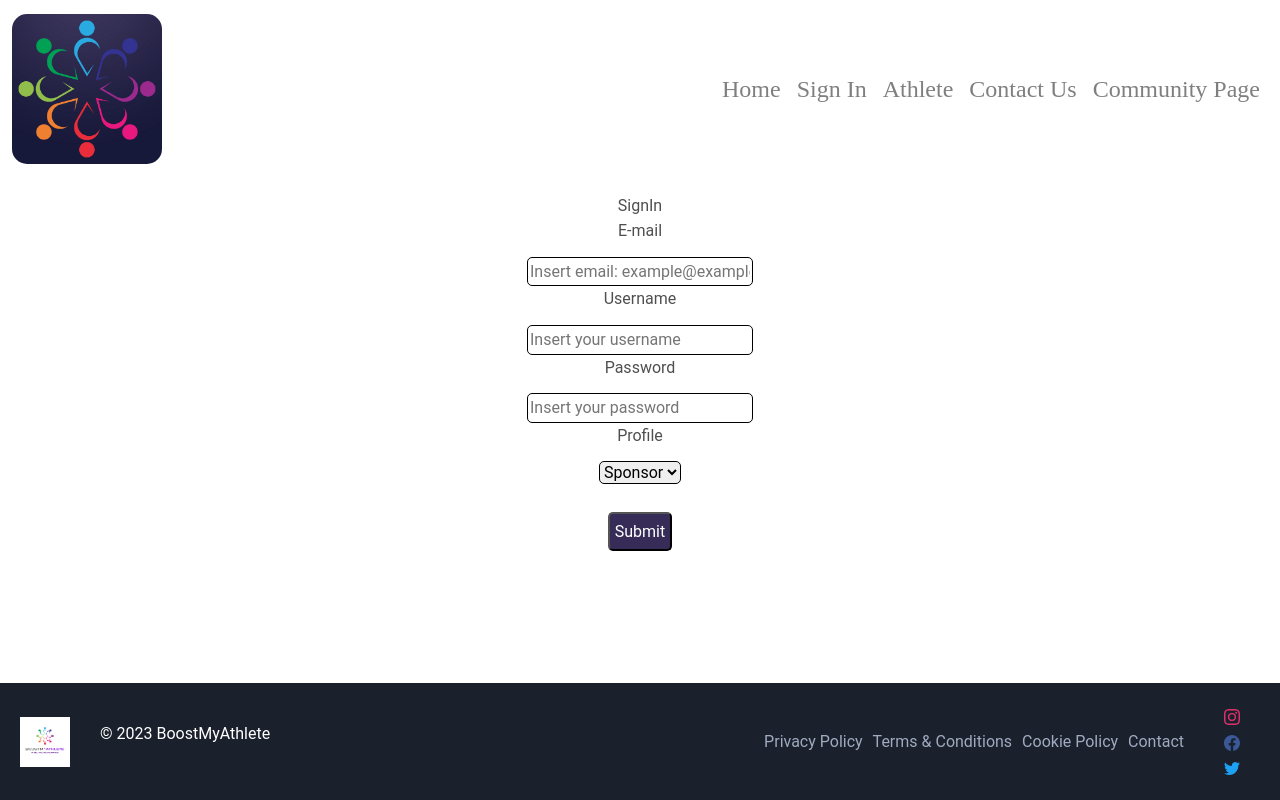
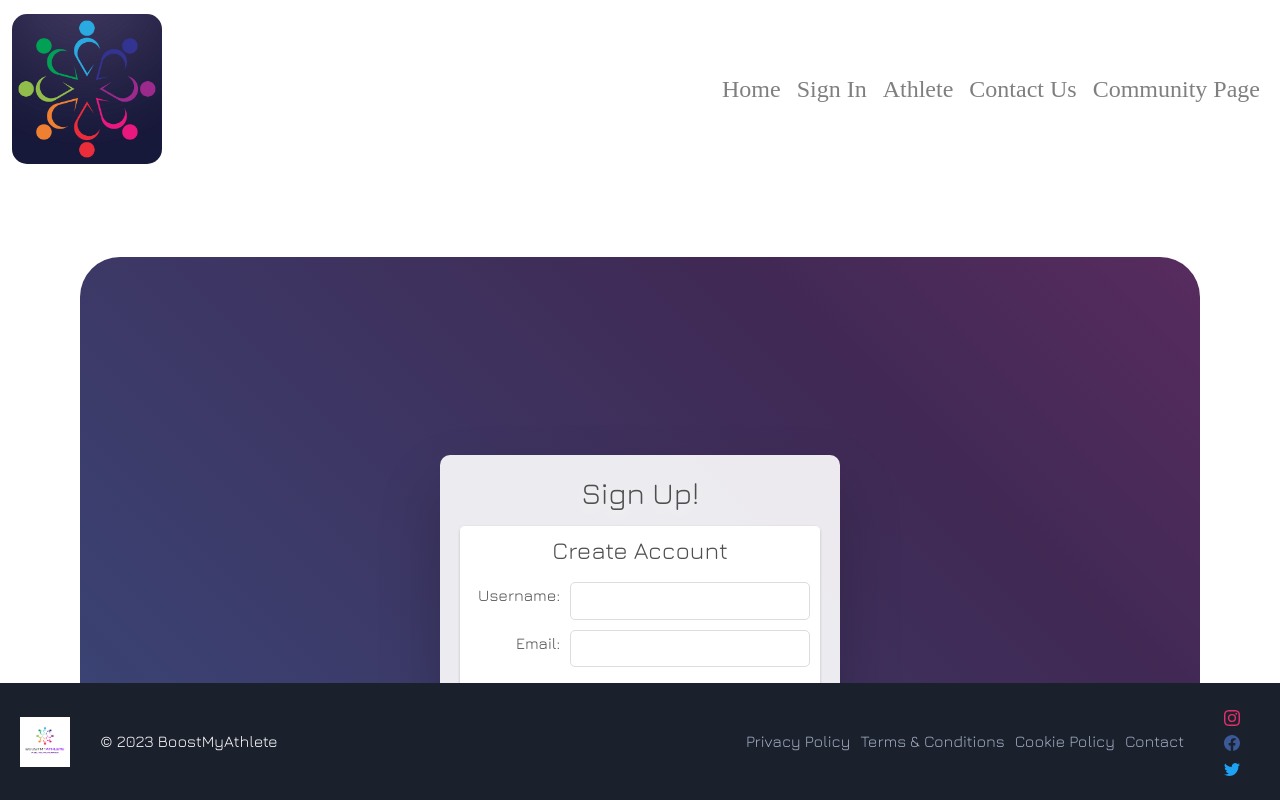
Before and after one commit to BoostMyAthlete/BoostMyAthlete, a React (Vite) app in the folder frontend/: page /signin in a window 1280 px wide. Shown: the top 800 px of the page. Built offline with nearby package versions, Linux system fonts and the light colour scheme.

Commit message:
Added a new SignUp form

```diff
--- a/frontend/src/components/SignupForm/SignupForm.jsx
+++ b/frontend/src/components/SignupForm/SignupForm.jsx
@@ -1,36 +1,147 @@
-import React, {useState} from "react";
-import {useForm} from "react-hook-form"
+// import React, {useState} from "react";
+// import {useForm} from "react-hook-form"
 
+// function SignupForm() {
 
+// const { register, handleSubmit } = useForm();
+// const [data, setData] = useState("");
+//   return (
+//     <form>
 
-function SignupForm() {
+//        <label htmlFor="email">E-mail</label> <br />
+//         <input className="input" placeholder="Insert email: example@example.com" type="email" id="email" /> <br />
+//         <label htmlFor="username">Username</label> <br />
+//         <input className="input" placeholder="Insert your username" type="text" id="username" /> <br />
 
-const { register, handleSubmit } = useForm();
-const [data, setData] = useState("");
-  return (
-    <form>
+//          <label htmlFor="password">Password</label> <br />
+//         <input className="input" placeholder="Insert your password" type="password" id="password" /> <br />
+//         <label htmlFor="selector">Profile</label>
+//         <br/>
+//         <select className="input" id="selector">
+//           <option value="Sponsor">Sponsor</option>
+//           <option value="Athlete">Athlete</option>
+//         </select>
+//         <br/>
+//         <br />
 
-       <label htmlFor="email">E-mail</label> <br />
-        <input className="input" placeholder="Insert email: example@example.com" type="email" id="email" /> <br />
-        <label htmlFor="username">Username</label> <br />
-        <input className="input" placeholder="Insert your username" type="text" id="username" /> <br />
+//         <button className="btn-form" type="submit">Submit</button>
+//       </form>
 
-         <label htmlFor="password">Password</label> <br />
-        <input className="input" placeholder="Insert your password" type="password" id="password" /> <br />
-        <label htmlFor="selector">Profile</label>
-        <br/>
-        <select className="input" id="selector">
-          <option value="Sponsor">Sponsor</option>
-          <option value="Athlete">Athlete</option>
-        </select>
-        <br/>
-        <br />
+//   )
 
-        <button className="btn-form" type="submit">Submit</button>
-      </form>
+// }
 
-  )
+// export default SignupForm;
 
+import "./signupform.css";
+import React, { Component } from "react";
+
+class SignUpForm extends Component {
+  constructor(props) {
+    super(props);
+    this.state = {
+      currentView: "signUp",
+    };
+  }
+
+  changeView = (view) => {
+    this.setState({
+      currentView: view,
+    });
+  };
+
+  currentView = () => {
+    switch (this.state.currentView) {
+      case "signUp":
+        return (
+          <form>
+            <h2>Sign Up!</h2>
+            <fieldset>
+              <legend>Create Account</legend>
+              <ul>
+                <li>
+                  <label htmlFor="username">Username:</label>
+                  <input type="text" id="username" required />
+                </li>
+                <li>
+                  <label htmlFor="email">Email:</label>
+                  <input type="email" id="email" required />
+                </li>
+                <li>
+                  <label htmlFor="profile">Profile:</label>
+                  <select id="profile" required>
+                    <option value="">-- Select One --</option>
+                    <option value="sponsor">Sponsor</option>
+                    <option value="athlete">Athlete</option>
+                  </select>
+                </li>
+              </ul>
+            </fieldset>
+            <button>Submit</button>
+            <button type="button" onClick={() => this.changeView("logIn")}>
+              Have an Account?
+            </button>
+          </form>
+        );
+      case "logIn":
+        return (
+          <form>
+            <h2>Welcome Back!</h2>
+            <fieldset>
+              <legend>Log In</legend>
+              <ul>
+                <li>
+                  <label htmlFor="username">Username:</label>
+                  <input type="text" id="username" required />
+                </li>
+                <li>
+                  <label htmlFor="password">Password:</label>
+                  <input type="password" id="password" required />
+                </li>
+                <li>
+                  <i></i>
+                  <a onClick={() => this.changeView("PWReset")} href="#">
+                    Forgot Password?
+                  </a>
+                </li>
+              </ul>
+            </fieldset>
+            <button>Login</button>
+            <button type="button" onClick={() => this.changeView("signUp")}>
+              Create an Account
+            </button>
+          </form>
+        );
+      case "PWReset":
+        return (
+          <form className="form">
+            <h2>Reset Password</h2>
+            <fieldset className="fieldset">
+              <legend>Password Reset</legend>
+              <ul>
+                <li>
+                  <em>A reset link will be sent to your inbox!</em>
+                </li>
+                <li>
+                  <label htmlFor="email">Email:</label>
+                  <input type="email" id="email" required />
+                </li>
+              </ul>
+            </fieldset>
+            <button>Send Reset Link</button>
+            <button type="button" onClick={() => this.changeView("logIn")}>
+              Go Back
+            </button>
+          </form>
+        );
+      default:
+        return null;
+    }
+  };
+
+  render() {
+    return <section id="entry-page">{this.currentView()}</section>;
+  }
 }
 
-export default SignupForm;
+export default SignUpForm;
--- /dev/null
+++ b/frontend/src/components/SignupForm/signupform.css
@@ -0,0 +1,140 @@
+@import url("https://fonts.googleapis.com/css?family=Jura:400");
+
+* {
+    font-family: Jura, Arial;
+    font-weight: 400;
+}
+
+body {
+    margin: 0;
+    padding: 0;
+}
+
+h1,
+h2,
+h3,
+h4,
+h5,
+h6,
+p {
+    margin: 0;
+}
+
+section#entry-page {
+    margin: 10vh;
+    border-radius: 40px;
+    display: grid;
+    grid-template-columns: 1fr minmax(200px, 400px) 1fr;
+    grid-template-rows: 1fr minmax(auto, 1fr) 1fr;
+    grid-gap: 10px;
+    height: 100vh;
+    background-color: #FF3CAC;
+    background-image: linear-gradient(225deg, #FF3CAC 0%, #402954 50%, #2B86C5 100%);
+    background-size: 400% 400%;
+    box-sizing: border-box;
+    animation: fadeInUpBig 1s ease forwards;
+    opacity: 0;
+    transform: translateY(30px);
+}
+
+section#entry-page form {
+    grid-column: 2;
+    grid-row: 2;
+    display: grid;
+    grid-gap: 10px;
+    margin: auto 0;
+    padding: 20px;
+    background-color: rgba(255, 255, 255, 0.9);
+    border-radius: 10px;
+    box-shadow: 0 32px 64px rgba(0, 0, 0, 0.2);
+}
+
+section#entry-page form h2 {
+    margin-bottom: 5px;
+    text-align: center;
+    text-shadow: 0 4px 16px #fff;
+    font-size: 30px;
+    font-weight: 100;
+}
+
+section#entry-page form fieldset {
+    margin: 0;
+    background-color: #fff;
+    border: none;
+    border-radius: 5px;
+    box-shadow: 0 1px 3px rgba(0, 0, 0, 0.2);
+}
+
+section#entry-page form fieldset legend {
+    padding: 5px;
+    background-color: #fff;
+    border-radius: 5px;
+}
+
+section#entry-page form fieldset ul {
+    margin: 0;
+    padding: 0;
+}
+
+section#entry-page form fieldset ul li {
+    display: grid;
+    align-items: center;
+    margin: 10px;
+}
+
+section#entry-page form fieldset ul li a {
+    color: #02c;
+}
+
+section#entry-page form fieldset ul li em {
+    grid-column: span 2;
+    text-align: center;
+    padding: 5px;
+}
+
+section#entry-page form fieldset ul li label {
+    text-align: left;
+    padding-bottom: 2px;
+}
+
+section#entry-page form fieldset ul li input {
+    padding: 5px;
+    border: 1px solid #ddd;
+    border-radius: 5px;
+}
+
+section#entry-page form fieldset ul li input:hover {
+    border: 1px solid #aaf;
+}
+
+section#entry-page form button {
+    padding: 10px;
+    border: 1px solid rgba(0, 0, 0, 0);
+    border-radius: 5px;
+    background: #fff;
+    box-shadow: 0 1px 3px rgba(0, 0, 0, 0.2);
+}
+
+section#entry-page form button:hover {
+    background-color: #eef;
+    border: 1px solid #aaf;
+}
+
+
+
+
+@media only screen and (min-width: 420px) {
+    form h2 {
+        font-size: 40px;
+    }
+
+    form fieldset ul li {
+        grid-template-columns: 100px 1fr;
+    }
+
+    form fieldset ul li label {
+        padding-right: 10px;
+        padding-bottom: 0;
+        text-align: right !important;
+    }
+}
--- a/frontend/src/pages/SignIn/SignIn.jsx
+++ b/frontend/src/pages/SignIn/SignIn.jsx
@@ -1,11 +1,10 @@
 import React from "react";
-import SignupForm from "../../components/SignupForm/SignupForm";
+import SignUpForm from "../../components/SignupForm/SignupForm";
 
 function SignIn() {
   return (
-    <div style={{ paddingBottom: "100px" }}>
-      SignIn
-      <SignupForm />
+    <div>
+      <SignUpForm />
     </div>
   );
 }
```
